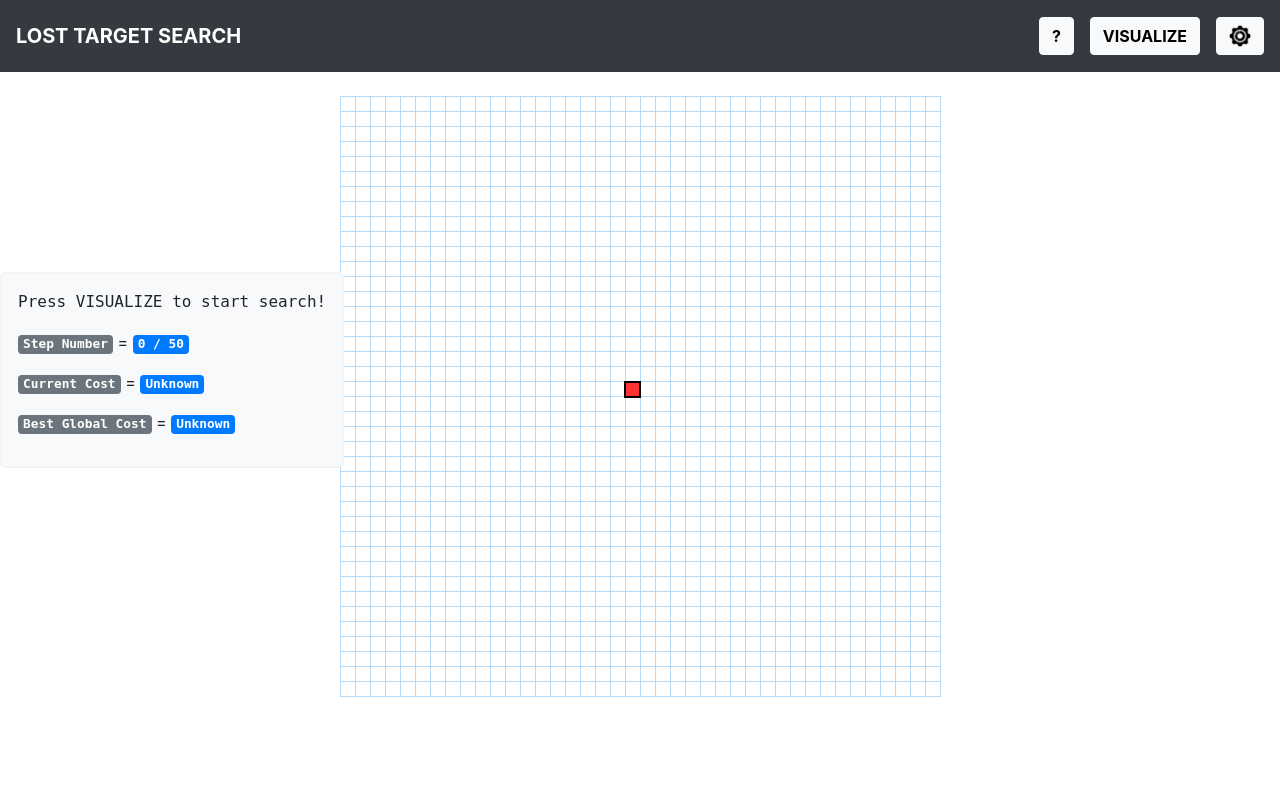
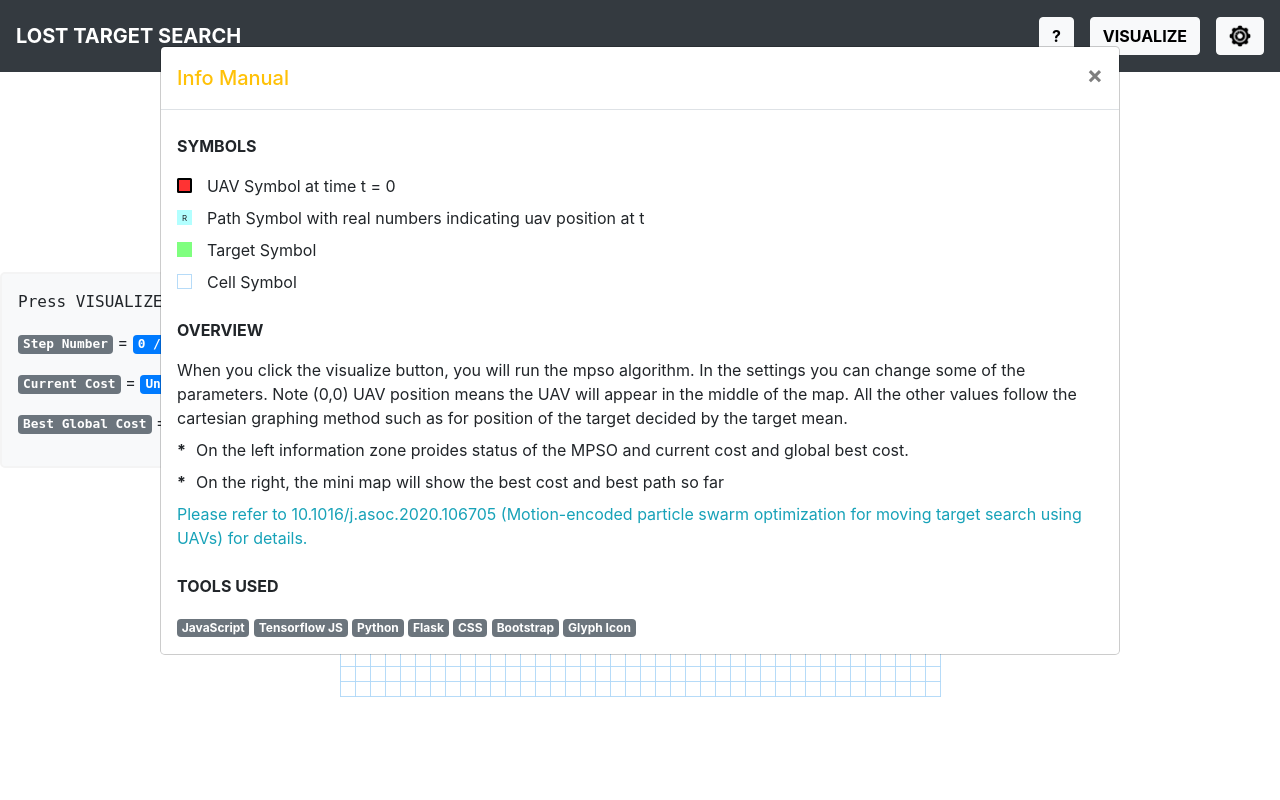
Before and after one commit to BrianSteel/Lost-Target-Search, a Flask app: page / in a window 1280 px wide. Run offline with Flask 2, Linux system fonts and the light colour scheme; some libraries are stand-ins or nearby versions.

Commit message:
Add info manual

```diff
--- a/web/static/css/style.css
+++ b/web/static/css/style.css
@@ -38,7 +38,7 @@ h2 {
     color: lightgrey;
 }
 
-.s-col {
+.s-col, .cell-symbol::before {
     width: 15px;
     height: 15px;
     border: 0.1px solid rgba(175, 216, 248, 0.9);
@@ -49,7 +49,7 @@ h2 {
     height: 7.5px;
 }
 
-.uav {
+.uav, .uav-symbol::before {
     background-color: rgba(255, 0, 0, 0.8);
     border-radius: 10%;
     border: 2px solid black;
@@ -59,7 +59,7 @@ h2 {
     min-height: 9vh;
 }
 
-.particle-movement {
+.particle-movement, .path-symbol::before {
     background-color: rgba(0, 255, 255, 0.3);
     font-size: 8px;
     text-align: center;
@@ -107,3 +107,44 @@ label {
 .algo-status-details {
     font-size: 0.8rem;
 }
+
+/* --------------------------------- */
+.uav-symbol::before, .path-symbol::before, .target-symbol::before, .cell-symbol::before {
+    content:'';
+    display: inline-block;
+    width: 15px;
+    height: 15px;
+    margin-right: 15px;
+}
+
+.path-symbol::before {
+    content: 'R';
+    display: flex;
+    align-items: center;
+    justify-content: center;
+}
+
+.target-symbol::before {
+    background-color: rgba(0, 255, 0, 0.5);
+}
+
+.symbol {
+    display: flex;
+    align-items: center;
+    margin-top: 8px;
+}
+
+.symbol-header {
+    font-weight: bold;
+}
+
+.point-left::before, .point-right::before {
+    content: '*';
+    display: inline-block;
+    border-radius: 50%;
+    margin-right: 10px;
+    font-weight: bold;
+    display: flex;
+    align-items: center;
+    justify-content: center;
+}
--- a/web/static/js/map.js
+++ b/web/static/js/map.js
@@ -108,7 +108,7 @@ export function drawSideInfo() {
     info += `<p><span class="badge badge-secondary algo-status-details">Step Number</span> = <span class="badge badge-primary algo-status-details">${Store.currentMPSOindex} / ${Store.nParticles}<span/><p/>`
     if (!Store.isRandomInitialisation) {
         info = `<p class="algo-status">Initialising Particles Randomly</p>`;
-        info += `<p><span class="badge badge-secondary algo-status-details">Step Number = </span> <span>${Store.nParticles} / ${Store.nParticles}<span/><p/>`
+        info += `<p><span class="badge badge-secondary algo-status-details">Step Number</span> = <span>${Store.nParticles} / ${Store.nParticles}<span/><p/>`
         info += `<p class="algo-status">${Store.currentStatus}</p>`;
         info += `<p><span class="badge badge-secondary algo-status-details">Step Number</span> = <span class="badge badge-primary algo-status-details">${Store.currentMPSOindex} / ${Store.nParticles}</span> <span class="badge badge-primary"> Repeats = ${Store.currentMpsoRepeatIndex} / ${Store.noMpsoRepeat - 1}</span></p>`
     }
--- a/web/static/js/simulation.js
+++ b/web/static/js/simulation.js
@@ -20,9 +20,8 @@ settingsSelectionScene.addEventListener('change', changeScene);
 saveSettingBtn.addEventListener('click', saveSettings);
 let model = {};
 
-// openHelp();
-setTimeout(() => { closeHelp() }, 3000);
 initialiseSimulation();
+openHelp();
 
 function initialiseSimulation() {
 
--- a/web/templates/index.html
+++ b/web/templates/index.html
@@ -146,7 +146,7 @@
         </div>
 
         <div class="modal fade" id="help" tabindex="-1" role="dialog" aria-labelledby="helpLabel" aria-hidden="true">
-            <div class="modal-dialog modal-dialog-centered" role="document">
+            <div class="modal-dialog modal-dialog-centered mw-100 w-75" role="document">
                 <div class="modal-content">
                     <div class="modal-header">
                         <h5 class="modal-title text-warning" id="helpLabel">Info Manual</h5>
@@ -155,10 +155,32 @@
                         </button>
                     </div>
                     <div class="modal-body">
-                        <div class="uav-symbol">UAV Symbol</div>
-                        <div class="path-symbol">Path Symbol</div>
-                        <div class="target-symbol">Target Symbol</div>
-                        <div class="cell-symbol">Cell Symbol</div>
+                        <div class="mt-2 mb-3 symbol-header">SYMBOLS</div>
+                        <div class="symbol uav-symbol"> UAV Symbol at time t = 0</div>
+                        <div class="symbol path-symbol">Path Symbol with real numbers indicating uav position at t</div>
+                        <div class="symbol target-symbol">Target Symbol</div>
+                        <div class="symbol cell-symbol">Cell Symbol</div>
+                        <div class="mt-4 mb-3 symbol-header">OVERVIEW</div>
+                        <div class="overview-body">When you click the visualize button, you will run the mpso algorithm.
+                            In the settings you can change some of the parameters. Note (0,0) UAV position means the UAV
+                            will appear in the middle of the map. All the other values follow the cartesian graphing
+                            method such as for position of the target decided by the target mean. </div>
+                        <div class="symbol point-left">On the left information zone proides status of the MPSO and
+                            current cost and global best cost.</div>
+                        <div class="symbol point-right">On the right, the mini map will show the best cost and best path
+                            so far</div>
+                        <div class="symbol text-info">Please refer to 10.1016/j.asoc.2020.106705 (Motion-encoded particle swarm optimization for moving target search using
+                            UAVs) for details.</div>
+                        <div class="mt-4 mb-3 symbol-header">TOOLS USED</div>
+                        <div class="">
+                            <span class="badge badge-secondary">JavaScript</span>
+                            <span class="badge badge-secondary">Tensorflow JS</span>
+                            <span class="badge badge-secondary">Python</span>
+                            <span class="badge badge-secondary">Flask</span>
+                            <span class="badge badge-secondary">CSS</span>
+                            <span class="badge badge-secondary">Bootstrap</span>
+                            <span class="badge badge-secondary">Glyph Icon</span>
+                        </div>
                     </div>
                 </div>
             </div>
```
